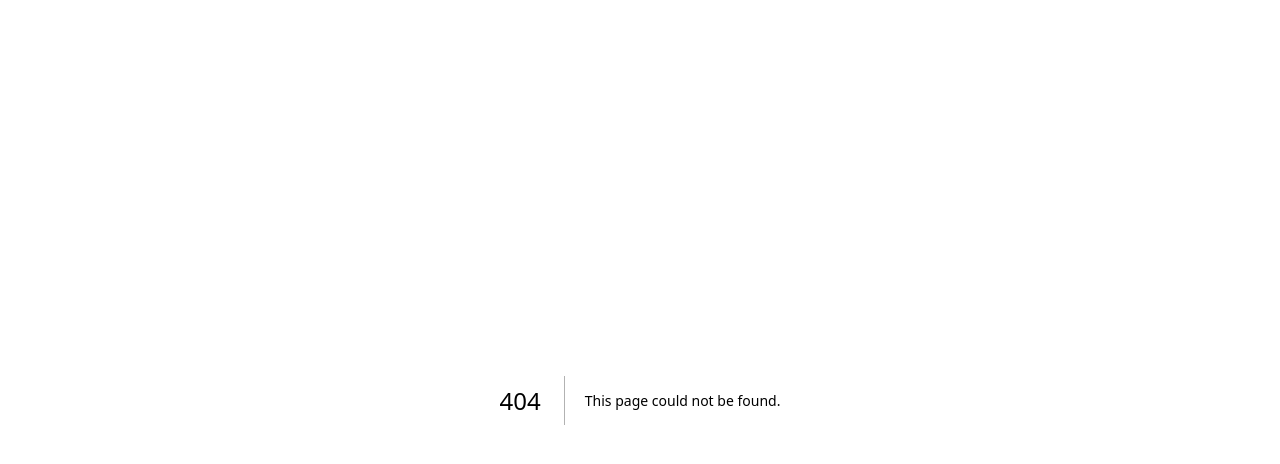
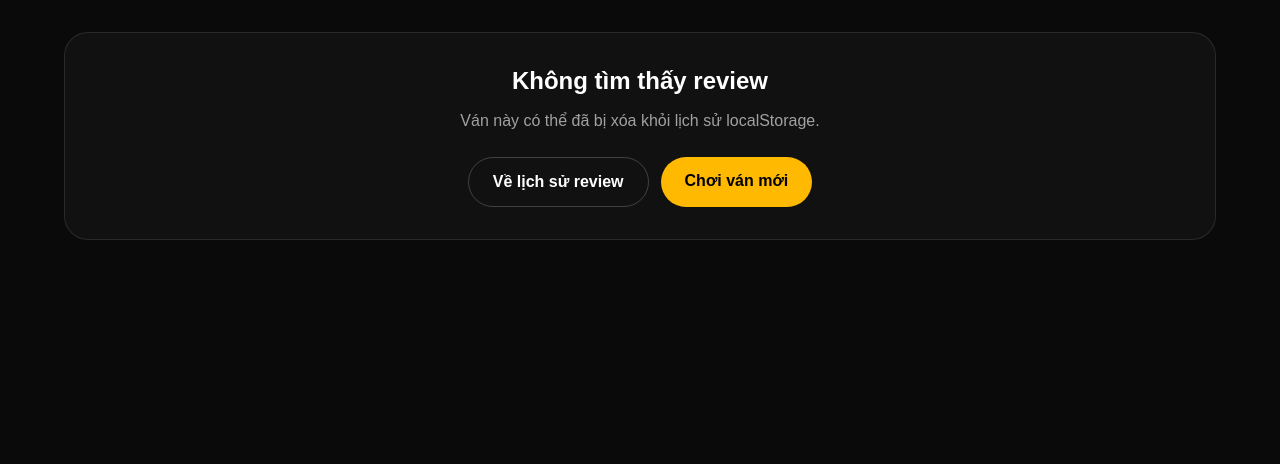
Before and after one commit to lmtvinh/go-vay-ai, a Next.js app: page /review/1 in a window 1280 px wide. Before the commit this address had no page. Shown: the top 464 px of the page. Built offline with nearby package versions, Linux system fonts and the light colour scheme.

Commit message:
feat: add review detail page by id

```diff
--- /dev/null
+++ b/app/review/[reviewId]/page.tsx
@@ -0,0 +1,21 @@
+import GameReviewById from "@/components/review/GameReviewById";
+
+type ReviewDetailPageProps = {
+    params: Promise<{
+        reviewId: string;
+    }>;
+};
+
+export default async function ReviewDetailPage({
+    params,
+}: ReviewDetailPageProps) {
+    const { reviewId } = await params;
+
+    return (
+        <main className="min-h-screen bg-neutral-950 px-6 py-8 text-white">
+            <div className="mx-auto max-w-6xl">
+                <GameReviewById reviewId={reviewId} />
+            </div>
+        </main>
+    );
+}
--- /dev/null
+++ b/components/review/GameReviewById.tsx
@@ -0,0 +1,74 @@
+"use client";
+
+import { useEffect, useState } from "react";
+import Link from "next/link";
+
+import LatestGameReview from "@/components/review/LatestGameReview";
+
+import type { SavedGameReview } from "@/lib/go/gameReviewStorage";
+import {
+    readGameReviewById,
+    saveLatestGameReview,
+} from "@/lib/go/gameReviewStorage";
+
+type GameReviewByIdProps = {
+    reviewId: string;
+};
+
+export default function GameReviewById({ reviewId }: GameReviewByIdProps) {
+    const [review, setReview] = useState<SavedGameReview | null>(null);
+    const [isLoaded, setIsLoaded] = useState(false);
+
+    useEffect(() => {
+        const foundReview = readGameReviewById(reviewId);
+
+        if (foundReview) {
+            saveLatestGameReview(foundReview);
+            setReview(foundReview);
+        }
+
+        setIsLoaded(true);
+    }, [reviewId]);
+
+    if (!isLoaded) {
+        return (
+            <div className="rounded-3xl border border-white/10 bg-white/[0.03] p-8 text-center">
+                <h1 className="text-2xl font-bold text-white">
+                    Đang tải review...
+                </h1>
+            </div>
+        );
+    }
+
+    if (!review) {
+        return (
+            <div className="rounded-3xl border border-white/10 bg-white/[0.03] p-8 text-center">
+                <h1 className="text-2xl font-bold text-white">
+                    Không tìm thấy review
+                </h1>
+
+                <p className="mt-3 text-neutral-400">
+                    Ván này có thể đã bị xóa khỏi lịch sử localStorage.
+                </p>
+
+                <div className="mt-6 flex justify-center gap-3">
+                    <Link
+                        href="/review"
+                        className="rounded-full border border-white/20 px-6 py-3 font-semibold text-white transition hover:bg-white/10"
+                    >
+                        Về lịch sử review
+                    </Link>
+
+                    <Link
+                        href="/play"
+                        className="rounded-full bg-amber-400 px-6 py-3 font-semibold text-black transition hover:bg-amber-300"
+                    >
+                        Chơi ván mới
+                    </Link>
+                </div>
+            </div>
+        );
+    }
+
+    return <LatestGameReview />;
+}
--- a/components/review/GameReviewList.tsx
+++ b/components/review/GameReviewList.tsx
@@ -152,15 +152,20 @@ export default function GameReviewList() {
 
                         <div className="mt-5 flex flex-wrap gap-3">
                             <Link
-                                href="/review/latest"
+                                href={`/review/${review.id}`}
                                 className="rounded-full bg-amber-400 px-5 py-2 text-sm font-semibold text-black transition hover:bg-amber-300"
                             >
-                                Xem latest
+                                Xem chi tiết
                             </Link>
 
-                            <span className="rounded-full border border-white/10 px-5 py-2 text-sm text-neutral-500">
-                                Chi tiết theo ID sẽ làm ở bước tiếp theo
-                            </span>
+                            {index === 0 && (
+                                <Link
+                                    href="/review/latest"
+                                    className="rounded-full border border-white/20 px-5 py-2 text-sm font-semibold text-white transition hover:bg-white/10"
+                                >
+                                    Xem latest
+                                </Link>
+                            )}
                         </div>
                     </article>
                 ))}
```
